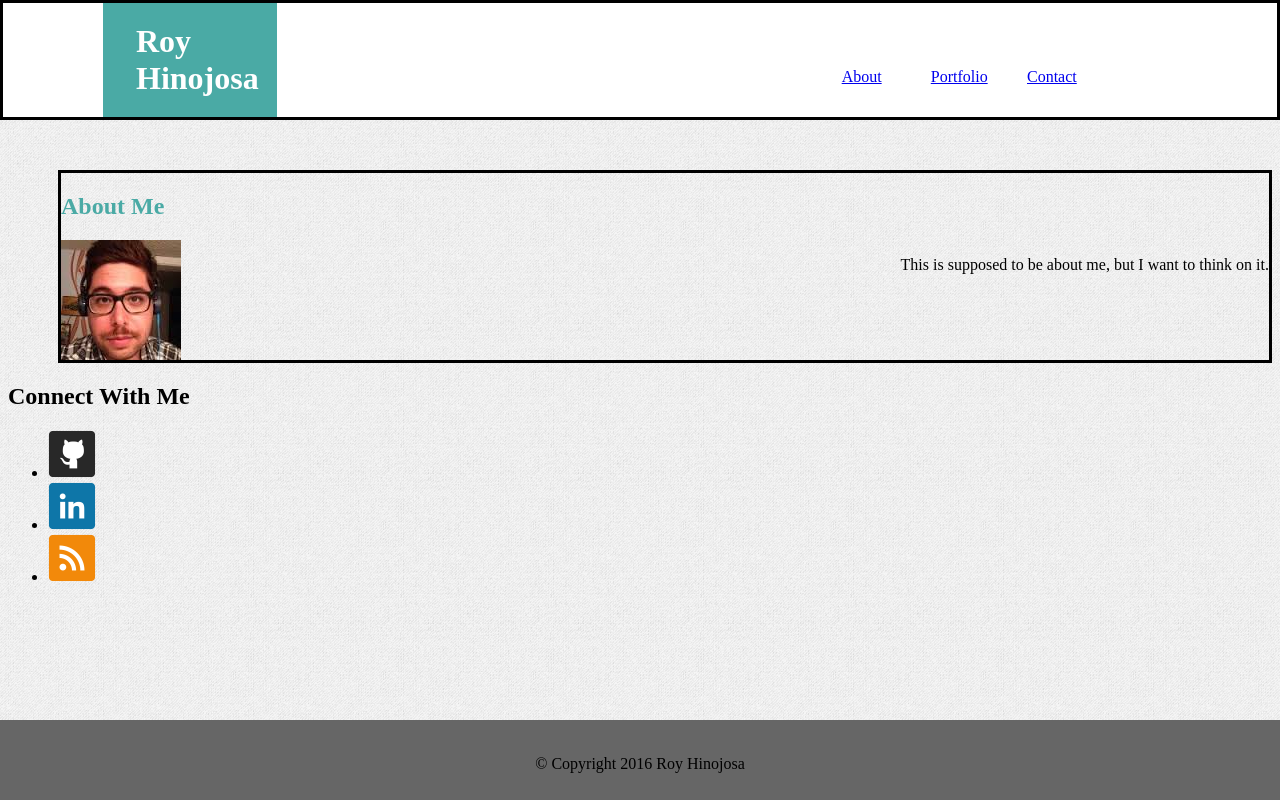
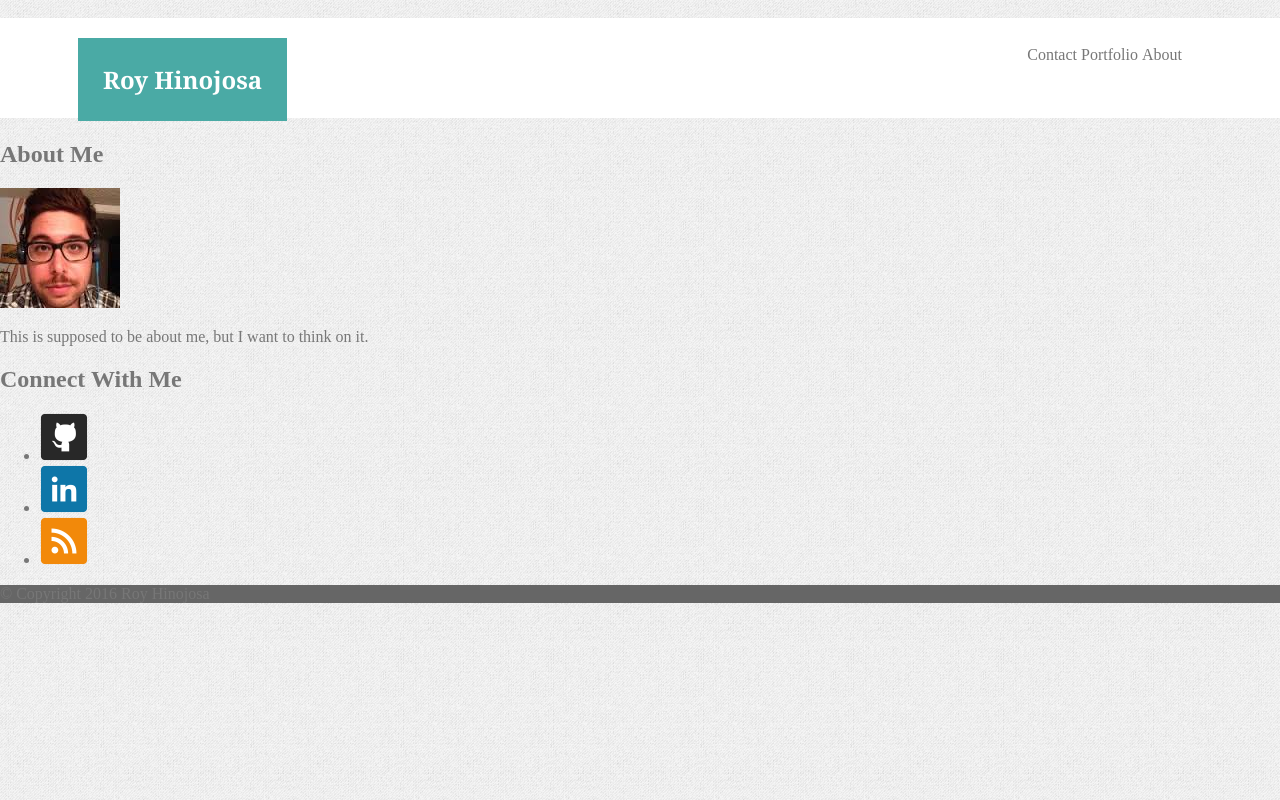
Before and after one commit to rhino15/Basic-Portfolio, a PHP site: page / in a window 1280 px wide. Run offline with PHP 8.4, Linux system fonts and the light colour scheme.

Commit message:
changed css

```diff
--- a/assets/css/style.css
+++ b/assets/css/style.css
@@ -1,72 +1,77 @@
+* {
+	box-sizing: border-box;
+}
+
+body {
+	display: inline;
+	background-image: url(../../assets/images/gray_jean/gray_jean/gray_jean.png);
+	color: #777777;
+}
+
 header {
+
+	height: 100px;
 	background-color: #ffffff;
-	border-style: solid;
-	border color: #cccccc;
-	padding-top: -20px;
-	margin-top: -8px;
-	margin-left: -8px;
-	margin-right: -8px;
-	padding-top: 50px;
 
 }
 
-#header h1 {
+#header {
+	clear: both;
+}
+
+#header h2 {
+	float: left;
+	margin-left: 78px;
+	padding: 25px;
 	background-color: #4aaaa5;
-	margin-left: 100px;
-	margin-right: 1000px;
-	margin-top: -50px;
-	margin-bottom: 0px;
-	padding-top: 20px;
-	padding-bottom: 20px;
-	padding-left: 33px;
 	color: white;
+	font-family: 'Georgia', Times, Times New Roman, serif;
 }
 
 #header ul {
-	list-style-type: none;
-	float: right;
-	margin-top: -49px;
+	float: left;
+	text-decoration: none;
+	margin-bottom: 29px;
+	margin-left: 700px;
+	margin-top: 28px;
 }
 
 #header li {
+
 	display: inline;
-	margin-right: 0px;
-	margin-left: -250px;
-	padding-right: 100px;
+	list-style-type: none;
+}
+
+#header a {
+	text-decoration: none;
+	color: #777777;
+}
+#main-bio {
 
 }
 
-#main-bio {
-	border-style: solid;
-	margin-top: 50px;
-	margin-left: 50px;
-}
+#top li a {
 
-#top li a {
-	color: #777777;
-	text-decoration: none;
 }
 
 #main-bio h1 {
-	color: #4aaaa5;
+
 }
 
 #main-bio p {
-	float: right;
+
+}
+
+.container {
+	clear: both;
 }
 
 
 footer {
 	background-color: #666666;
-	position: absolute;
-	margin-left: -8px;
-	bottom: 0;
-	width: 100%;
-	height: 80px;
 
 }
 
 footer p {
-	text-align: center;
-	margin-top: 35px;
+
 }
--- a/index.html
+++ b/index.html
@@ -1,12 +1,12 @@
-<!DOCTYPE>
+<!DOCTYPE html>
 <html>
 	<head>
 		<link rel="stylesheet" type="text/css" href="assets/css/style.css">
 		<title>My Portfolio</title>
 	</head>
-	<body background="assets/images/gray_jean/gray_jean/gray_jean.png">
+	<body>
 		<header id="header">
-			<h1>Roy Hinojosa</h1>
+			<h2>Roy Hinojosa</h2>
 			<ul>
 				<li><a href="#">Contact</a></li>
 				<li><a href="#">Portfolio</a></li>
@@ -31,7 +31,7 @@
 		</div>
 
 		<footer>
-			<p>&#169 Copyright 2016 Roy Hinojosa</p>
+			<p>&#169; Copyright 2016 Roy Hinojosa</p>
 		</footer>
 
 	</body>
```
